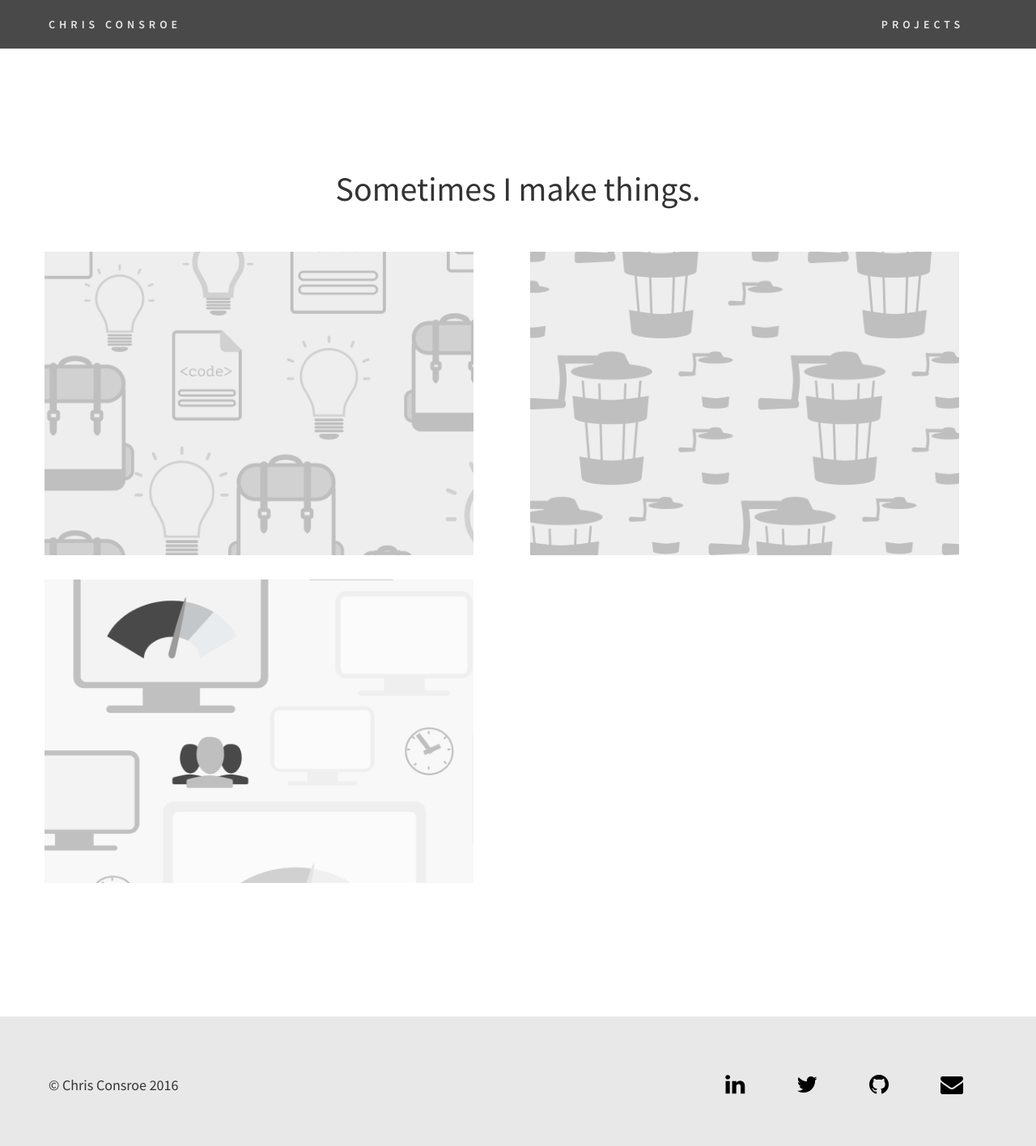
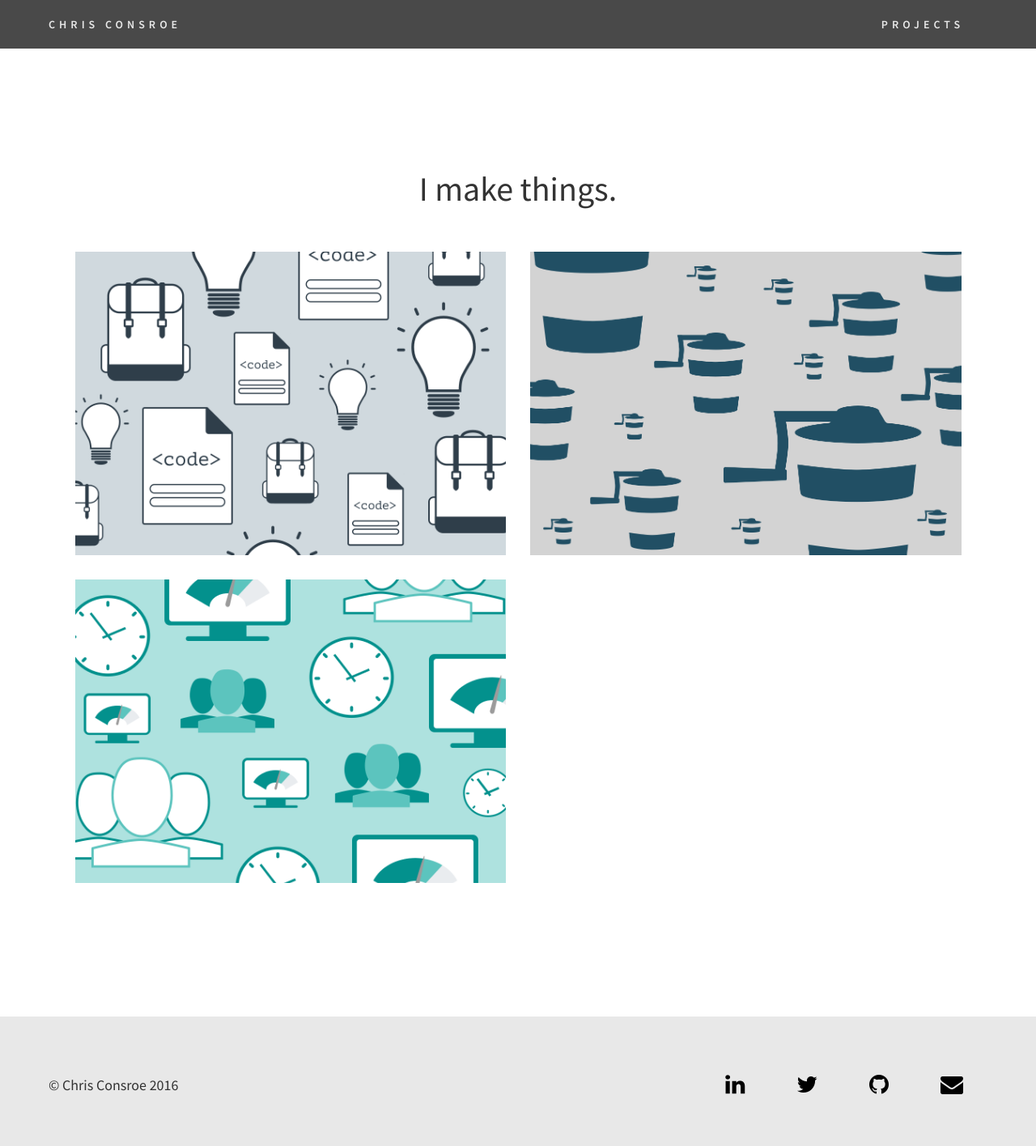
Before and after one commit to chrisconsroe/chrisconsroe.github.io, a Jekyll site: the page built from projects/index.html, in a window 1280 px wide. Shown: the whole page at 81% size. Built offline with Jekyll 4.4.1, drawn with Linux system fonts in a browser that asks for light colours; nearby versions of some CDN libraries.

Commit message:
design v2

```diff
--- a/assets/css/projects.css
+++ b/assets/css/projects.css
@@ -13,7 +13,7 @@
 }
 
 .content-main .row {
-	margin: auto 25px;
+	margin: auto 5%;
 }
 
 .wrapper {
@@ -25,13 +25,7 @@
 }
 
 /********************** INDEX PAGE STYLES **********************/
-.project-card-container {
-	display: flex;
-	justify-content: space-around;
-	flex-wrap: wrap;
-}
-
-.project-button h3 {
+.project-button h2 {
 	text-align: center;
 	color: #FFFFFF;
 }
@@ -58,10 +52,10 @@
 
 .overlay {
 	background-color: rgba(0, 0, 0, .75);
-	width: 530px;
+	/*width: 530px;*/
 	height: 375px;
-	padding: 20px;
-	visibility: hidden;
+	padding: 80px;
+	/*visibility: hidden;*/
 	opacity: 0;
    	-moz-transition: opacity 0.2s ease;
 	-webkit-transition: opacity 0.2s ease;
@@ -71,9 +65,9 @@
 }
 
 .project-card {
-	width: 530px;
+	/*width: 530px;*/
 	height: 375px;
-	margin: 15px 0;
+	margin: 15px 0px;
 	-webkit-background-size: cover;
     -moz-background-size: cover;
   	-o-background-size: cover;
--- a/projects/index.html
+++ b/projects/index.html
@@ -7,19 +7,15 @@
 
 <div class="content-main wrapper">
 
-	<h1>Sometimes I make things.</h1>
-
-<!-- 	<div class="project-card-container wrapper">
-
-	</div> -->
+	<h1>I make things.</h1>
 
 	<div class="row">
 		<a href="../projects/chartbeat-support-site.html">
-			<div class="col-lg-6 col-md-6 col-sm-10">
+			<div class="col-md-6">
 				<div class="project-card" id="cb-support-site-card">
 					<div class="overlay">
 						<div class="project-button">
-							<h3>Chartbeat Support Site</h3>
+							<h2>Chartbeat Support Site</h2>
 							<p>View Project</p>
 						</div>
 					</div>
@@ -28,11 +24,11 @@
 		</a>
 
 		<a href="../projects/salt-and-churn.html">
-			<div class="col-lg-6 col-md-6 col-sm-10">
+			<div class="col-md-6">
 				<div class="project-card" id="salt-and-churn-card">
 					<div class="overlay">
 						<div class="project-button">
-							<h3>Salt &amp; Churn</h3>
+							<h2>Salt &amp; Churn</h2>
 							<p>View Project</p>
 						</div>
 					</div>
@@ -41,11 +37,11 @@
 		</a>
 
 		<a href="../projects/chartbeat-illustrations.html">
-			<div class="col-lg-6 col-md-6 col-sm-10">
+			<div class="col-md-6">
 				<div class="project-card" id="cb-illustrations-card">
 					<div class="overlay">
 						<div class="project-button">
-							<h3>Chartbeat Illustrations</h3>
+							<h2>Chartbeat Illustrations</h2>
 							<p>View Project</p>
 						</div>
 					</div>
```
Also changed, not shown: assets/img/cb-illustrations-card-image.png, assets/img/salt-and-churn-card-image.png, assets/img/support-site-card-image.jpg (added), assets/img/support-site-card-image.png, projects/chartbeat-support-site.html (line endings or trailing spaces).
